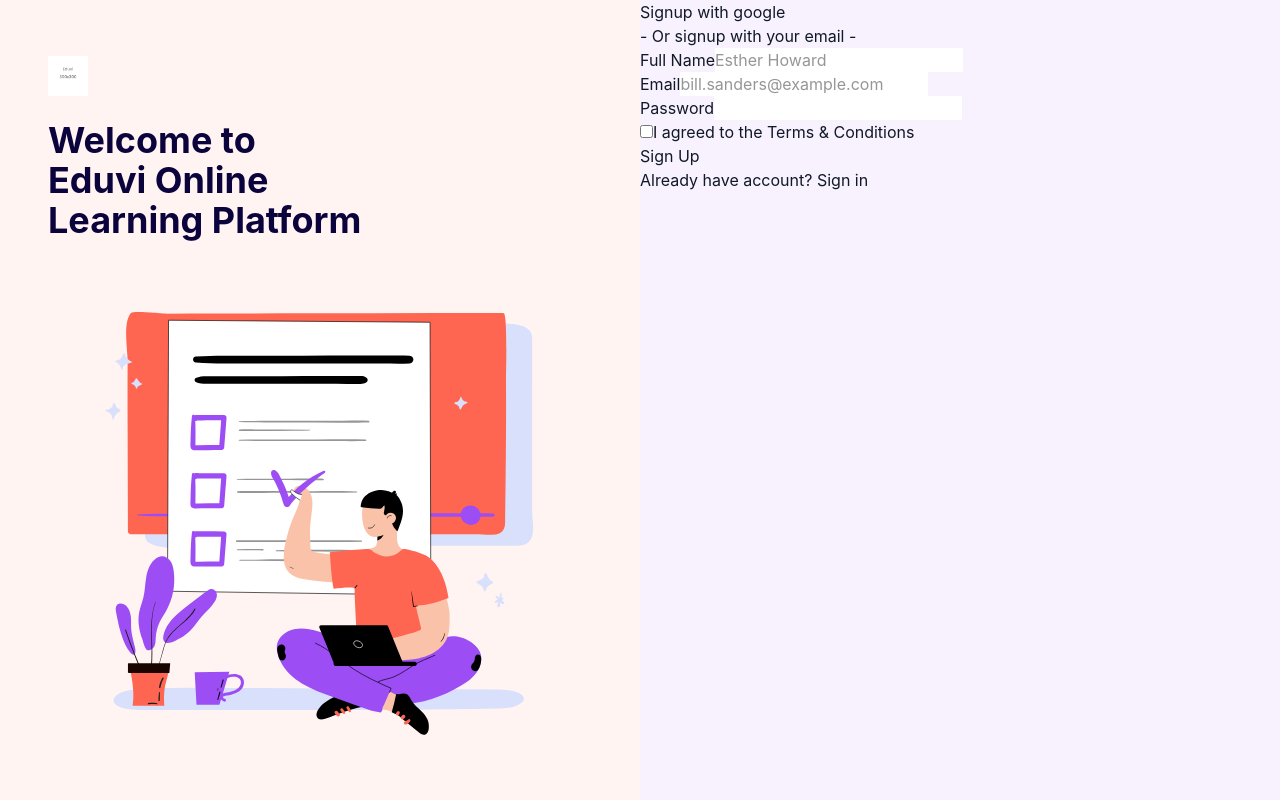
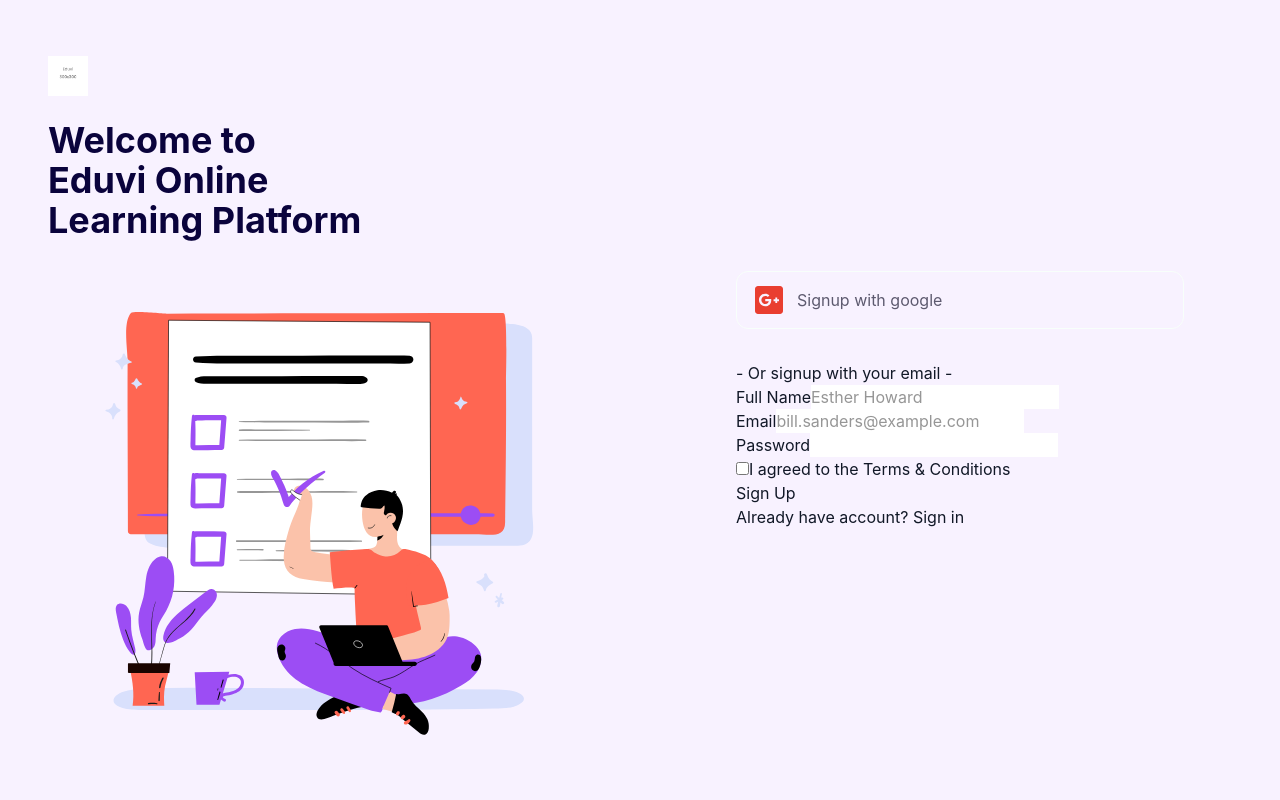
Before and after one commit to albert-byiringiro/eduvi, a React (Vite) app in the folder apps/frontend/: page / in a window 1280 px wide. Built offline with nearby package versions, Linux system fonts and the light colour scheme.

Commit message:
feat(auth): add google auth button styles  [refs #12]

```diff
--- a/apps/frontend/package.json
+++ b/apps/frontend/package.json
@@ -15,6 +15,7 @@
     "@types/node": "^20.11.19",
     "react": "^18.2.0",
     "react-dom": "^18.2.0",
+    "react-icons": "^5.5.0",
     "react-router-dom": "^6.22.1"
   },
   "devDependencies": {
--- a/apps/frontend/src/pages/auth/Signup.tsx
+++ b/apps/frontend/src/pages/auth/Signup.tsx
@@ -1,3 +1,4 @@
+import { FaGooglePlusSquare } from "react-icons/fa"
 import eduviLogo from "../../assets/img/eduvi-dummy-logo.png"
 import signupIllustration from "../../assets/img/signup-illustration.svg"
 
@@ -5,7 +6,7 @@ export default function Signup() {
   return (
     <div className="w-full min-h-screen grid grid-cols-2 bg-primary-50">
       {/* Left Panel */}
-      <div className="p-12 bg-secondary-50 flex flex-col justify-center">
+      <div className="p-12 flex flex-col justify-center">
         <div className="mb-12">
           <img src={eduviLogo} alt="Eduvi Logo" className="h-10 mb-6" />
           <h1 className="text-4xl font-bold text-primary-900 mb-4">
@@ -20,10 +21,13 @@ export default function Signup() {
       </div>
 
       {/* Right Panel - Sign Up Form */}
-      <div className="">
-        <form className="">
+      <div className="p-12 flex flex-col justify-center">
+        <form className="max-w-md mx-auto w-full">
           {/* Google Sign up */}
-          <button className="" type="button"><span>Signup with google</span></button>
+          <button className="w-full flex items-center gap-3 py-3 px-4 border border-gray-300 rounded-lg mb-8 hover:bg-gray-50 transition-colors" type="button">
+              <FaGooglePlusSquare size={32} color="#E93E30" />
+              <span className="text-gray">Signup with google</span>
+            </button>
 
           <div className="">
             <span className="">
```
